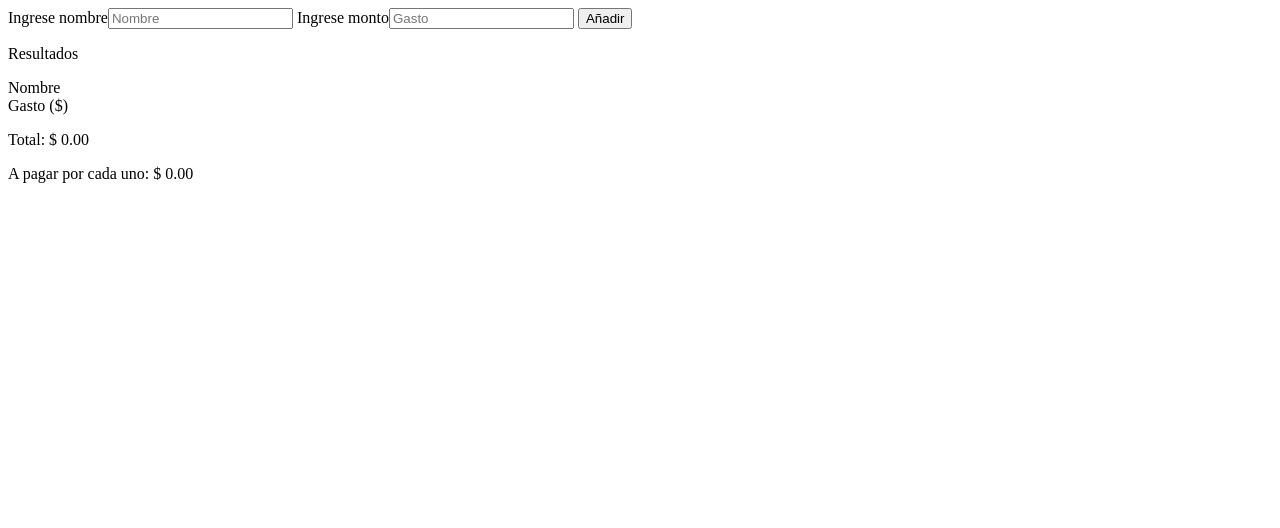
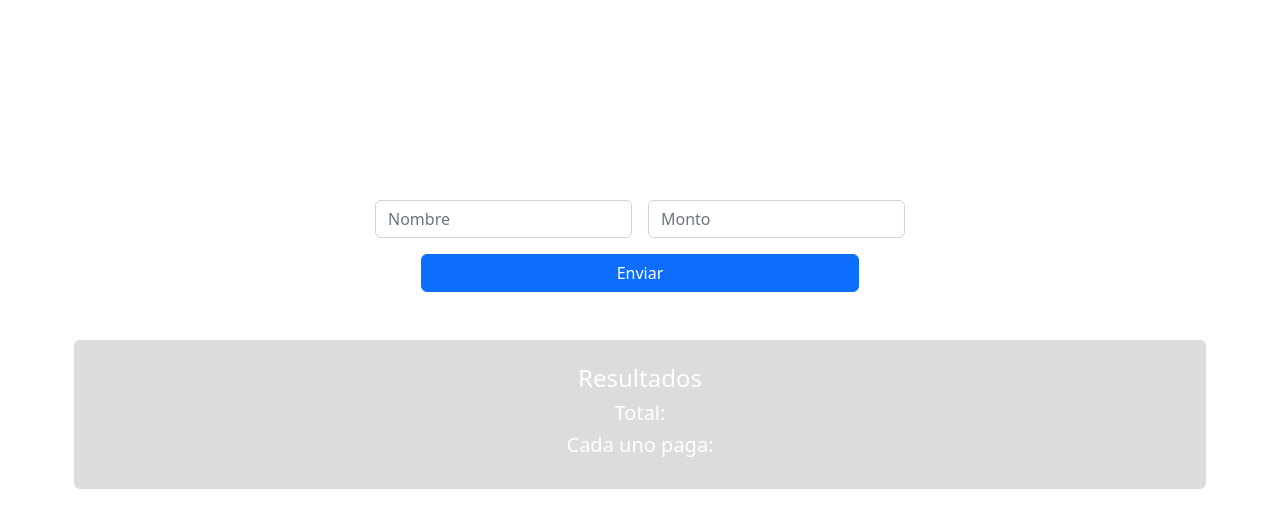
Before and after one commit to preyes11/Entregable-Pedro-Reyes-Sprint-2, a plain HTML site: page index.html in a window 1280 px wide. Drawn offline with nearby package versions, Linux system fonts and the light colour scheme.

Commit message:
primer cambio en js y html

```diff
--- a/app.js
+++ b/app.js
@@ -1,13 +1,13 @@
 function envio() {
-    const nombreImput = document.getElementById("Nombre")
-    const montoImput = document.getElementById("Monto");
+    const nombre = document.getElementById("nombre")
+    const monto = document.getElementById("monto");
 
-    if (nombreImput != "" && montoImput.value != "") {
-        sumaTotal(montoImput.value);
-        addPeople(nombreImput, montoImput.value);
+    if (nombre != "" && monto.value != "") {
+        sumaTotal(monto.value);
+        agregarPersonas(nombre, monto.value);
 
-        nombreImput.value ="";
-        montoImput.value ="";
+        nombre.value ="";
+        monto.value ="";
     }
     else {
         alert("Por favor, complete el formulario");
@@ -17,15 +17,15 @@ function envio() {
 let montoTotal = 0;
 
 function sumaTotal(monto) {
-    let totalTextContainer = document.getElementById("totalTextContainer");
+    let Total = document.getElementById("Total");
     montoTotal = montoTotal + parseInt (monto);
-    totalTextContainer.innerHTML = ' $ $ {montoTotal} ';
+    Total.innerHTML = ' $ {montoTotal} ';
 }
 
 let cantPeople = 0;
 
-const addPeople =(nombre, monto) => {
-    const resultados = document.getElementById("resultados");
+const agregarPersonas =(nombre, monto) => {
+    const Totales = document.getElementById("Totales");
     let persona = document.createElement("p");
     const texto = nombre + " : $" + monto;
     persona.innerHTML = texto;
@@ -33,7 +33,7 @@ const addPeople =(nombre, monto) => {
 
     cantPeople++;
 
-    const aPagarCU = document.getElementById("aPagarCadaUno");
-    const montoAPagarCU = parseINT(montoTotal) / cantPeople;
-    aPagarCU.innerHTML = "$" + montoAPagarCU;
+    const CUPaga = document.getElementById("CUPaga");
+    const montoAPagarCU = parseINT(montoAPagarCU) / cantPeople;
+    CUPaga.innerHTML = "$" + montoAPagarCU;
 }
--- a/index.html
+++ b/index.html
@@ -1,35 +1,84 @@
 <!DOCTYPE html>
-<html lang="en">
+<html lang="es">
   <head>
-    <meta charset="UTF-8">
-    <meta http-equiv="X-UA-Compatible" content="IE=edge">
-    <meta name="viewport" content="width=device-width, initial-scale=1.0">
-    <title>Entregable SPRINT 2 PEDRO REYES</title>
+    <meta charset="UTF-8" />
+    <meta http-equiv="X-UA-Compatible" content="IE=edge" />
+    <meta name="viewport" content="width=device-width, initial-scale=1.0" />
+    <title>Document</title>
+    <!-- CSS only -->
+    <link
+      href="https://cdn.jsdelivr.net/npm/bootstrap@5.2.0-beta1/dist/css/bootstrap.min.css"
+      rel="stylesheet"
+      integrity="sha384-0evHe/X+R7YkIZDRvuzKMRqM+OrBnVFBL6DOitfPri4tjfHxaWutUpFmBp4vmVor"
+      crossorigin="anonymous"
+    />
+    <link rel="stylesheet" href="style.css" />
   </head>
+
   <body>
-  <div class="boton de radio">
-    <div class="llenado de datos">
-      <label for="input nombre" class="text-white">Ingrese nombre</label><input class="item gasto-monto" placeholder="Nombre" id="input-nombre" type="text">
-      <label for="input monto" class="text-white">Ingrese monto</label><input class="Item gasto-monto" placeholder="Gasto" id="input-monto" type="number">
-      <button class="boton primario" id="input-submit">Añadir</button>
+    <main>
+      <div class="container">
+        <div class="mt-5 mb-5 text-white">
+          <header class="text-center">
+            <h1 class="fw-bold display-4">Calculadora de Costos</h1>
+            <h4>Pagado por cada persona</h4>
+          </header>
         </div>
 
-     <div class="Respuestas">
-      <p class="text-white">Resultados</p>
-      <div class="Nombre y gasto">
-        <div class="Texto nombre y gasto">Nombre</div>
-        <div class="Texto nombre y gasto">Gasto ($)</div>
+        <form class="row g-3 justify-content-center">
+          <div class="col-auto">
+            <input
+              type="text"
+              class="form-control"
+              id="nombre"
+              placeholder="Nombre"/>
+          </div>
+          <div class="col-auto">
+            <input
+              type="number"
+              class="form-control"
+              id="monto"
+              placeholder="Monto"/>
+          </div>
 
-      </div>
-      <div id="Resultado">
+          <!-- Boton -->
 
+          <div class="row justify-content-center mt-3">
+            <div class="col-10 col-md-5">
+              <button
+                type="button"
+                onclick="envio()"
+                class="btn btn-primary col-12">
+                Enviar
+              </button>
             </div>
           </div>
-
-    <div class="Totales text-white">
-    <p>Total: $ <span id="Total">0.00</span></p>
-    <p>A pagar por cada uno: $ <span id="Division">0.00</span></p>
+          <div
+            class="container text-center bg-secondary bg-opacity-25 mt-5 rounded p-4"
+          >
+            <div class="text-white" id="resultados">
+              <h4>Resultados</h4>
+            </div>
+            <div class="text-white d-flex justify-content-center">
+              <h5>Total:</h5>
+              <h5 id="Total"></h5>
             </div>
 
+            <div class="text-white">
+              <h5>Cada uno paga:</h5>
+              <h5 id="CUPaga"></h5>
+            </div>
+          </div>
+        </form>
+        <!--</form>-->
+      </div>
+    </main>
+    <!-- JavaScript Bundle with Popper -->
+    <script
+      src="https://cdn.jsdelivr.net/npm/bootstrap@5.2.0-beta1/dist/js/bootstrap.bundle.min.js"
+      integrity="sha384-pprn3073KE6tl6bjs2QrFaJGz5/SUsLqktiwsUTF55Jfv3qYSDhgCecCxMW52nD2"
+      crossorigin="anonymous"
+    ></script>
+    <script src="app.js"></script>
   </body>
 </html>
```
Lines whose indentation alone changed are shown as unchanged.
